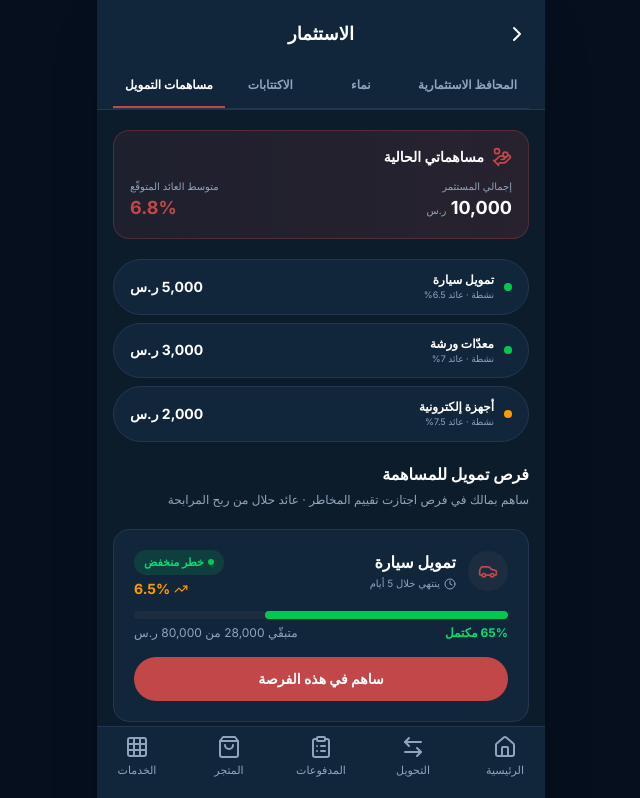
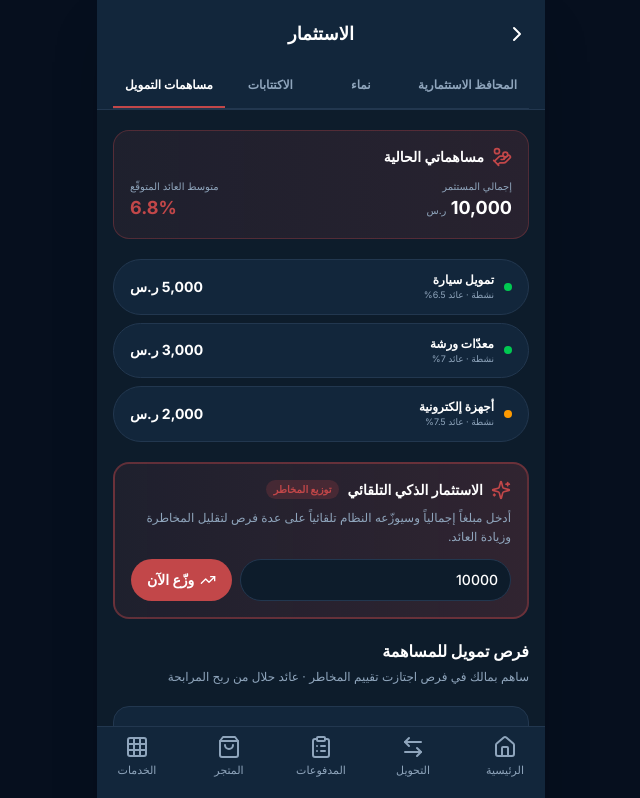
Before and after one commit to latitabader-ai/alinma, a React (Vite) app: page /investments in a window 1280 px wide. Shown: the top 798 px of the page, without its empty margins (319-959 px from the left). Built offline with nearby package versions, Linux system fonts and the light colour scheme.

Commit message:
Feature 4: smart auto-invest (risk distribution) in funding contributions tab

```diff
--- a/src/pages/Investments.tsx
+++ b/src/pages/Investments.tsx
@@ -1,7 +1,8 @@
 import { useState } from "react";
 import { MobileContainer } from "@/components/MobileContainer";
-import { ChevronRight, TrendingUp, Briefcase, Sprout, FileSignature, HandCoins, Clock, Car, Store, User, Wrench, Wallet } from "lucide-react";
+import { ChevronRight, TrendingUp, Briefcase, Sprout, FileSignature, HandCoins, Clock, Car, Store, User, Wrench, Sparkles, Loader2, PieChart } from "lucide-react";
 import { Link } from "wouter";
+import { useToast } from "@/hooks/use-toast";
 
 type Tab = "portfolios" | "namaa" | "ipos" | "funding";
 
@@ -37,11 +38,58 @@ const LC = {
   high: { text: "text-red-600 dark:text-red-400",     bar: "bg-red-500",   badge: "bg-red-500/15 text-red-700 dark:text-red-400",       dot: "bg-red-500",   label: "مرتفع" },
 };
 
+// توزيع ذكي: أوزان المخاطر — منخفض 50%، متوسط 35%، مرتفع 15%
+const RISK_WEIGHT = { low: 0.50, mid: 0.35, high: 0.15 };
+
+interface Alloc { opp: Opp; amount: number; sharePct: number }
+
+function smartAllocate(total: number, opps: Opp[]): Alloc[] {
+  const perLevelCount = { low: 0, mid: 0, high: 0 };
+  opps.forEach(o => perLevelCount[o.level]++);
+  const weighted = opps.map(o => ({ opp: o, w: RISK_WEIGHT[o.level] / perLevelCount[o.level] }));
+  const sumW = weighted.reduce((s, x) => s + x.w, 0);
+  return weighted.map(({ opp, w }) => {
+    const amount = Math.max(1000, Math.round((w / sumW) * total / 1000) * 1000);
+    const sharePct = Math.round((amount / total) * 100);
+    return { opp, amount, sharePct };
+  });
+}
+
 export default function Investments() {
   const [tab, setTab] = useState<Tab>("funding");
+  const { toast } = useToast();
+
+  // الاستثمار الذكي (توزيع المخاطر)
+  const [investAmt, setInvestAmt] = useState("10000");
+  const [allocating, setAllocating] = useState(false);
+  const [allocations, setAllocations] = useState<Alloc[] | null>(null);
 
   const totalInvested = MY_CONTRIBUTIONS.reduce((s, c) => s + c.amount, 0);
   const avgRet = (MY_CONTRIBUTIONS.reduce((s, c) => s + c.retPct * c.amount, 0) / totalInvested).toFixed(1);
+
+  const allocAvgRet = allocations
+    ? (allocations.reduce((s, a) => s + a.opp.retPct * a.sharePct, 0) / 100).toFixed(1)
+    : null;
+
+  function handleSmartInvest() {
+    const total = Math.max(5000, Math.round(+investAmt / 1000) * 1000);
+    setAllocating(true);
+    setAllocations(null);
+    setTimeout(() => {
+      setAllocations(smartAllocate(total, OPPS));
+      setAllocating(false);
+    }, 1800);
+  }
+
+  function confirmSmartInvest() {
+    const total = allocations!.reduce((s, a) => s + a.amount, 0);
+    toast({
+      title: "✅ تم توزيع استثمارك بنجاح",
+      description: `وُزِّع ${total.toLocaleString()} ر.س على ${allocations!.length} فرص بعائد متوقّع ${allocAvgRet}%`,
+    });
+    setAllocations(null);
+    setInvestAmt("10000");
+  }
 
   return (
     <MobileContainer className="bg-background text-right text-foreground" hasGlow={false}>
@@ -132,6 +180,74 @@ export default function Investments() {
                 ))}
               </div>
 
+              {/* ===== الاستثمار الذكي التلقائي (توزيع المخاطر) ===== */}
+              <div className="bg-gradient-to-l from-accent/20 to-primary/10 border-2 border-accent/40 rounded-2xl p-4">
+                <div className="flex items-center gap-2 mb-2">
+                  <Sparkles className="w-5 h-5 text-accent" />
+                  <h3 className="font-black text-foreground text-sm">الاستثمار الذكي التلقائي</h3>
+                  <span className="text-[10px] bg-accent/20 text-accent font-bold px-2 py-0.5 rounded-full">توزيع المخاطر</span>
+                </div>
+                <p className="text-xs text-muted-foreground mb-3 leading-relaxed">أدخل مبلغاً إجمالياً وسيوزّعه النظام تلقائياً على عدة فرص لتقليل المخاطرة وزيادة العائد.</p>
+                <div className="flex gap-2">
+                  <input
+                    type="number"
+                    value={investAmt}
+                    onChange={e => setInvestAmt(e.target.value)}
+                    placeholder="المبلغ الإجمالي (ريال)"
+                    className="flex-1 bg-background border border-border rounded-xl px-3 py-2.5 text-foreground text-sm font-medium focus:outline-none focus:border-accent"
+                  />
+                  <button
+                    onClick={handleSmartInvest}
+                    disabled={allocating}
+                    className="bg-accent text-accent-foreground font-bold text-sm px-4 py-2.5 rounded-xl active:scale-95 transition-transform flex items-center gap-1.5 whitespace-nowrap"
+                  >
+                    {allocating ? <Loader2 className="w-4 h-4 animate-spin" /> : <TrendingUp className="w-4 h-4" />}
+                    {allocating ? "يحسب..." : "وزّع الآن"}
+                  </button>
+                </div>
+              </div>
+
+              {/* ملخّص التوزيع */}
+              {allocations && (
+                <div className="bg-card border border-border rounded-2xl p-4 space-y-3 animate-in fade-in slide-in-from-top-2 duration-500">
+                  <div className="flex items-center justify-between">
+                    <div className="flex items-center gap-2">
+                      <PieChart className="w-4 h-4 text-accent" />
+                      <span className="font-black text-sm text-foreground">ملخّص التوزيع</span>
+                    </div>
+                    <div className="text-left">
+                      <span className="text-[10px] text-muted-foreground">العائد الإجمالي المتوقّع </span>
+                      <span className="text-accent font-black text-sm">{allocAvgRet}%</span>
+                    </div>
+                  </div>
+
+                  {/* شريط التوزيع البصري */}
+                  <div className="flex h-2.5 rounded-full overflow-hidden gap-px">
+                    {allocations.map(a => (
+                      <div key={a.opp.id} className={`${LC[a.opp.level].bar} transition-all duration-700`} style={{ width: `${a.sharePct}%` }} />
+                    ))}
+                  </div>
+
+                  {allocations.map(a => (
+                    <div key={a.opp.id} className="flex items-center justify-between">
+                      <div className="flex items-center gap-2">
+                        <span className={`w-2 h-2 rounded-full ${LC[a.opp.level].dot}`} />
+                        <span className="text-xs text-foreground font-medium">{a.opp.title}</span>
+                        <span className={`text-[10px] font-bold px-1.5 py-0.5 rounded-full ${LC[a.opp.level].badge}`}>{a.sharePct}%</span>
+                      </div>
+                      <div className="text-left">
+                        <span className="text-sm font-black text-foreground">{a.amount.toLocaleString()}</span>
+                        <span className="text-[10px] text-muted-foreground"> ر.س · {a.opp.retPct}%</span>
+                      </div>
+                    </div>
+                  ))}
+
+                  <button onClick={confirmSmartInvest} className="w-full bg-accent text-accent-foreground font-bold text-sm py-3 rounded-xl active:scale-95 transition-transform mt-1">
+                    تأكيد الاستثمار الذكي
+                  </button>
+                </div>
+              )}
+
               {/* فرص التمويل للمساهمة */}
               <div>
                 <h2 className="text-base font-black text-foreground mb-1">فرص تمويل للمساهمة</h2>
```
